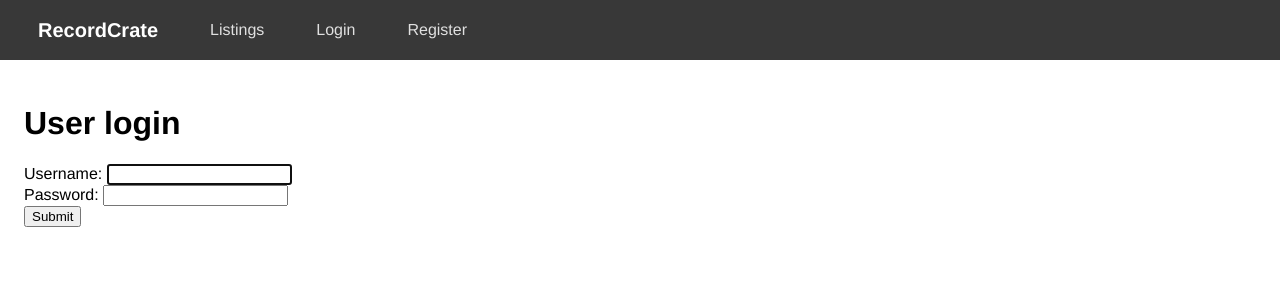
After one commit to alessandrodeleon1/record-crate, a Django app: page /login/ in a window 1280 px wide. The commit adds this page. Shown: the top 300 px of the page. Run offline with Django 5.2, Linux system fonts and the light colour scheme.

Commit message:
user authenticatoin. todo: connect with our User model

```diff
--- /dev/null
+++ b/recordcrate/templates/authenticate/login.html
@@ -0,0 +1,12 @@
+{% extends 'base.html' %}
+
+{% block title %}Login{% endblock %}
+
+{% block content %}
+    <h1>User login</h1>
+    <form action="{% url 'recordcrate:login' %}" method="POST">
+        {% csrf_token %}
+        {{ form }}
+        <button type="submit">Submit</button>
+    </form>
+{% endblock %}
--- a/recordcrate/templates/base.html
+++ b/recordcrate/templates/base.html
@@ -13,6 +13,20 @@
             <ul>
                 <li><a href="{% url 'recordcrate:homepage' %}">RecordCrate</a></li>
                 <li><a href="{% url 'recordcrate:listings' %}">Listings</a></li>
+                <!-- if logged in, show -->
+                {% if user.is_authenticated %}
+                    <li><a href="{% url 'recordcrate:user_profile' %}">Profile</a></li>
+                    <li>
+                    <form action="{% url 'recordcrate:logout' %}" method="POST">
+                        {% csrf_token %}
+                    <button>Logout</button>
+                    </form>
+                    </li>
+                {% else %}
+                <li><a href="{% url 'recordcrate:login' %}">Login</a></li>
+                <li><a href="{% url 'recordcrate:register' %}">Register</a></li>
+                {% endif %}
+
 				<!--- TODO: needs more links--!>
 			</ul>
         </nav>
--- a/recordcrate/urls.py
+++ b/recordcrate/urls.py
@@ -16,4 +16,10 @@ urlpatterns = [
     ),
     path("users/<int:user_id>/orders/", views.order_list, name="order_list"),
     path("orders/<int:order_id>/", views.order_detail, name="order_detail"),
+    path("register/", views.register, name="register"),
+    path("login/", views.login_view, name="login"),
+    path("logout/", views.logout_view, name="logout"),
+
+    # path("profile/", views.profile, name="user_profile"),
+    path("profile/", views.profile, name="user_profile"),
 ]
--- a/recordcrate/views.py
+++ b/recordcrate/views.py
@@ -3,6 +3,8 @@ from django.contrib.auth.decorators import login_required
 from django.urls import reverse
 from django.db.models import Q
 from django.db.models import Count
+from django.contrib.auth.forms import UserCreationForm, AuthenticationForm
+from django.contrib.auth import login, logout
 
 from recordcrate.models import Release, Item, Owns, Order_Item, Orders, User
 
@@ -122,3 +124,34 @@ def random_release(request):
     if release is None:
         return redirect("recordcrate:listings")
     return redirect("recordcrate:release_detail", release_id=release.release_id)
+
+@login_required(login_url="recordcrate:login")
+def profile(request):
+    return render(request, "user/profile.html")
+
+
+# User Authentication
+def register(request):
+    if request.method == "POST":
+        form = UserCreationForm(request.POST)
+        if form.is_valid():
+            login(request, form.save())
+            return redirect("recordcrate:user_profile")
+    else:
+        form = UserCreationForm()
+    return render(request, 'authenticate/register.html', {"form": form})
+
+def login_view(request):
+    if request.method == "POST":
+        form = AuthenticationForm(data=request.POST)
+        if form.is_valid():
+            login(request, form.get_user())
+            return redirect("recordcrate:login")
+    else:
+        form = AuthenticationForm()
+    return render(request, 'authenticate/login.html', {"form": form})
+
+def logout_view(request):
+    if request.method == "POST":
+        logout(request)
+        return redirect("recordcrate:homepage")
```
Also changed, not shown: recordcrate/templates/authenticate/register.html (added, +12 -0 lines), recordcrate/templates/user/active_listings.html (+11 -0 lines), recordcrate/templates/user/profile.html (+14 -10 lines), recordcrate/templates/create_release.html (added).
